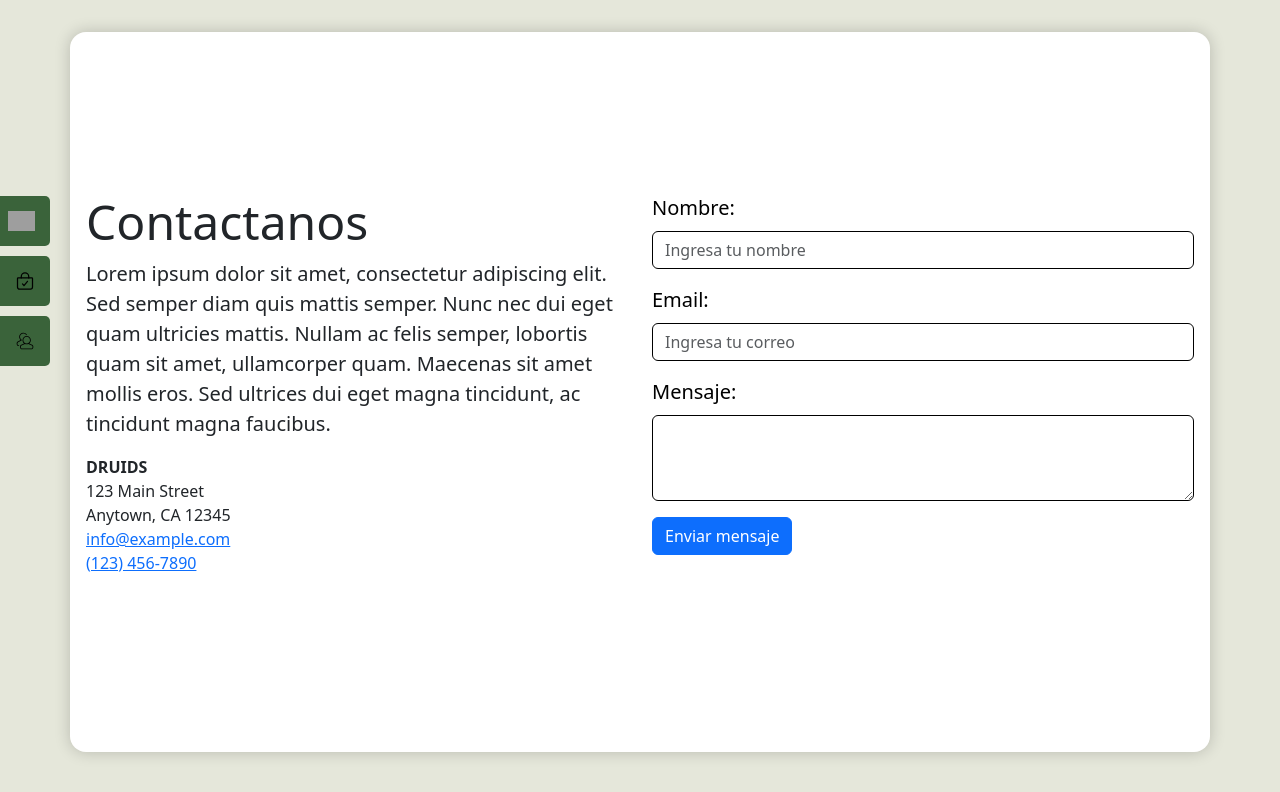
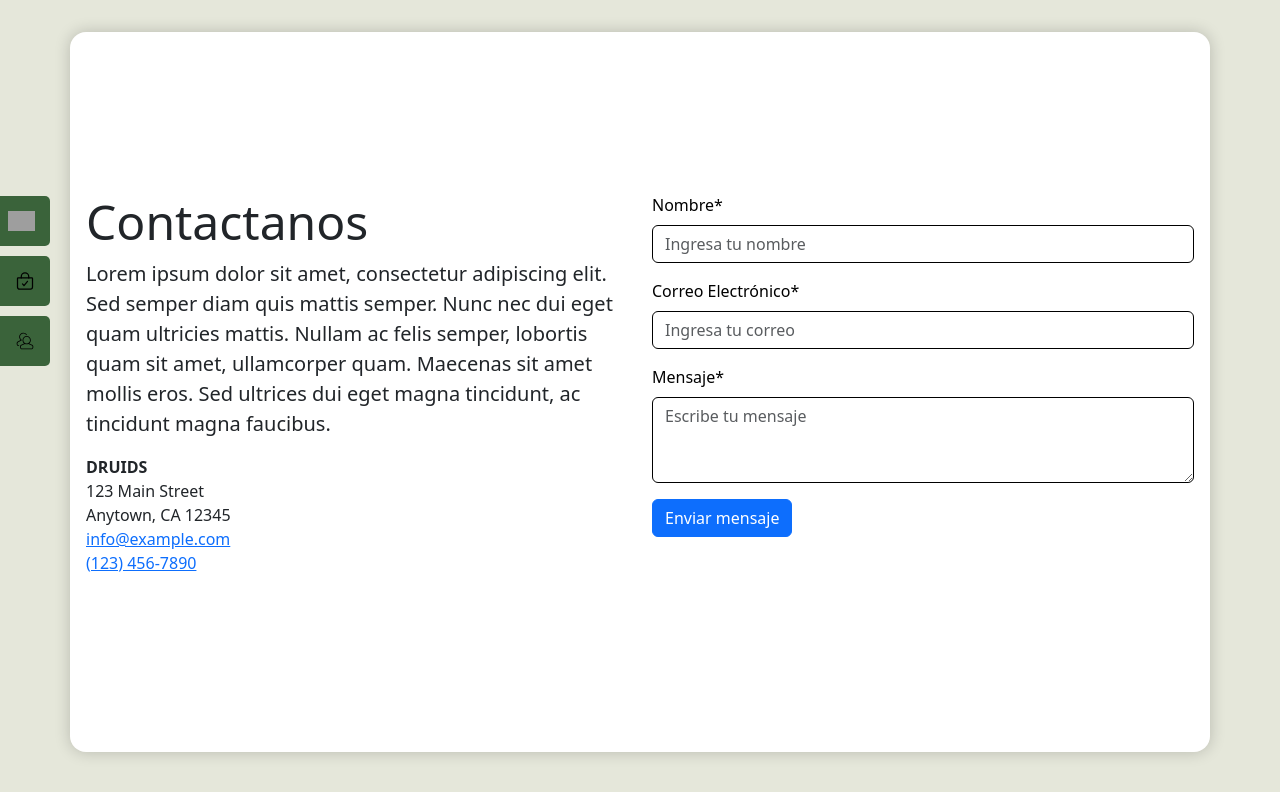
Before and after one commit to Akxlarre/Proyecto, a Django app: page /contacto/ in a window 1280 px wide. Shown: the part 144-936 px from the top of the page. Run offline with Django 5.2, Linux system fonts and the light colour scheme; some libraries are stand-ins or nearby versions; grey boxes are pictures that could not be loaded.

Commit message:
chore: Actualizar admin.py y models.py
Se han actualizado los archivos admin.py y models.py para registrar nuevos modelos y personalizar la interfaz de administración. Estos cambios mejoran la funcionalidad y organización del sitio de administración de Django.

```diff
--- a/Druids/admin.py
+++ b/Druids/admin.py
@@ -12,8 +12,8 @@ class adminProducto(admin.ModelAdmin):
     list_filter = ['categoria']
 
 class adminPedido(admin.ModelAdmin):
-    list_display = ['usuario', 'fecha_pedido', 'total', 'estado']
-    search_fields = ['usuario', 'fecha_pedido', 'total', 'estado']
+    list_display = ['nombre', 'apellido', 'email', 'rut', 'fecha_pedido', 'total', 'estado']
+    search_fields = ['nombre', 'apellido', 'email', 'rut', 'fecha_pedido', 'total']
     list_filter = ['estado']
 
 class adminDetallePedido(admin.ModelAdmin):
--- /dev/null
+++ b/Druids/forms.py
@@ -0,0 +1,25 @@
+from django import forms
+from .models import mensajeContacto
+
+class ContactoForm(forms.ModelForm):
+    class Meta:
+        model = mensajeContacto
+        fields = ['nombre', 'correo', 'mensaje']
+        widgets = {
+            'nombre': forms.TextInput(attrs={
+                'class': 'form-control',
+                'id': 'nombre-contacto',
+                'placeholder': 'Ingresa tu nombre'
+            }),
+            'correo': forms.EmailInput(attrs={
+                'class': 'form-control',
+                'id': 'email-contacto',
+                'placeholder': 'Ingresa tu correo'
+            }),
+            'mensaje': forms.Textarea(attrs={
+                'class': 'form-control',
+                'id': 'mensaje-contacto',
+                'rows': 3,
+                'placeholder': 'Escribe tu mensaje'
+            }),
+        }
--- a/Druids/models.py
+++ b/Druids/models.py
@@ -28,7 +28,10 @@ class Producto(models.Model):
         return self.nombre
 
 class Pedido(models.Model):
-    usuario = models.ForeignKey(Usuario, on_delete=models.CASCADE, related_name='pedidos')
+    nombre = models.CharField(max_length=100, verbose_name="Nombre del cliente")
+    apellido = models.CharField(max_length=100, verbose_name="Apellido del cliente")
+    email = models.EmailField(verbose_name="Correo Electrónico")
+    rut = models.CharField(max_length=10, verbose_name="RUT")
     fecha_pedido = models.DateTimeField(auto_now_add=True, verbose_name="Fecha del pedido")
     total = models.DecimalField(max_digits=10, decimal_places=2, verbose_name="Total")
     direccion_envio = models.CharField(max_length=255, verbose_name="Dirección de envío")
@@ -45,3 +48,11 @@ class DetallePedido(models.Model):
 
     def __str__(self):
         return f"{self.producto.nombre} x {self.cantidad}"
+
+class mensajeContacto(models.Model):
+    nombre = models.CharField(max_length=100, verbose_name="Nombre")
+    correo = models.EmailField(verbose_name="Correo Electrónico")
+    mensaje = models.TextField(verbose_name="Mensaje")
+
+    def __str__(self):
+        return f"{self.nombre} - {self.correo}"
--- a/Druids/templates/Druids/contacto.html
+++ b/Druids/templates/Druids/contacto.html
@@ -1,6 +1,7 @@
 {% extends 'Druids/base.html' %}
 {% block title %}Contacto{% endblock %}
 {% load static %}
+{% load crispy_forms_tags %}
 {% block contenido %}
 <link rel="stylesheet" href="{% static 'Druids/css/contacto.css' %}">
     <main>
@@ -28,19 +29,9 @@
                         </address>
                     </div>
                     <div class="col-md-6">
-                        <form class="needs-validation" id="formulario-contacto">
-                            <div class="mb-3">
-                                <label for="nombre-contacto" class="form-label fs-5">Nombre:</label>
-                                <input type="text" class="form-control" id="nombre-contacto" name="nombre-contacto" placeholder="Ingresa tu nombre">
-                            </div>
-                            <div class="mb-3">
-                                <label for="email-contacto" class="form-label fs-5">Email:</label>
-                                <input type="email" class="form-control" id="email-contacto" name="email-contacto" placeholder="Ingresa tu correo">
-                            </div>
-                            <div class="mb-3">
-                                <label for="mensaje-contacto" class="form-label fs-5">Mensaje:</label>
-                                <textarea class="form-control" id="mensaje-contacto" name="mensaje-contacto" rows="3"></textarea>
-                            </div>
+                        <form method="post" class="needs-validation" id="formulario-contacto">
+                            {% csrf_token %}
+                            {{ formularioContacto|crispy }}
                             <button type="submit" class="btn btn-primary">Enviar mensaje</button>
                         </form>
                     </div>
--- a/Druids/views.py
+++ b/Druids/views.py
@@ -1,5 +1,7 @@
 from urllib import request
 from django.shortcuts import render
+from django.shortcuts import render, redirect
+from .forms import ContactoForm
 
 # Create your views here.
 
@@ -44,3 +46,13 @@ def producto(request):
 
 def sobreNosotros(request):
     return render(request, 'Druids/sobreNosotros.html')
+
+def contacto(request):
+    if request.method == 'POST':
+        form = ContactoForm(request.POST)
+        if form.is_valid():
+            form.save()  # Guarda el formulario en la base de datos
+            return redirect('contacto')  # Redirige a una página de éxito
+    else:
+        form = ContactoForm()
+    return render(request, 'Druids/contacto.html', {'formularioContacto': form})
```
Also changed, not shown: Proyecto/settings.py (+7 -1 lines), requirements.txt (added, +7 -0 lines), Druids/migrations/0002_mensajecontacto_remove_pedido_usuario_and_more.py (added), db.sqlite3.
